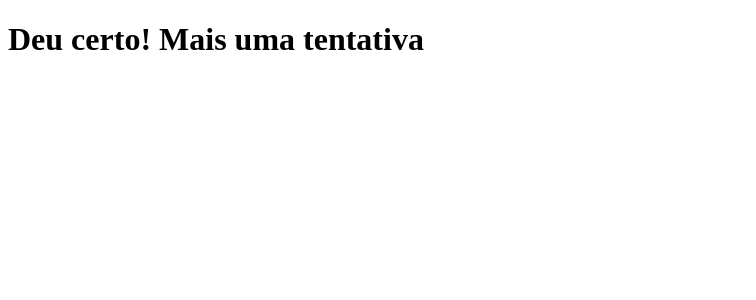
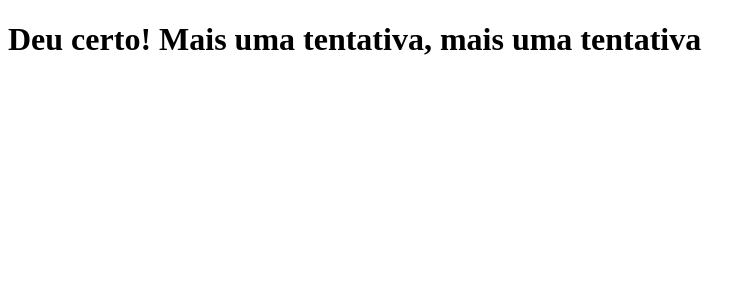
Before and after one commit to ferpegoraro/clone-tabnews, a Next.js app: page / in a window 1280 px wide. Shown: the top 300 px of the page, without its empty margins (0-756 px from the left). Built offline with nearby package versions, Linux system fonts and the light colour scheme.

Commit message:
ignorando a pasta .next

```diff
--- a/pages/index.js
+++ b/pages/index.js
@@ -1,5 +1,5 @@
 function Home(){
-    return <h1>Deu certo! Mais uma tentativa</h1>
+    return <h1>Deu certo! Mais uma tentativa, mais uma tentativa</h1>
 
 }
 
```
Also changed, not shown: 1 other file (tests, documents, lock files or other folders).
